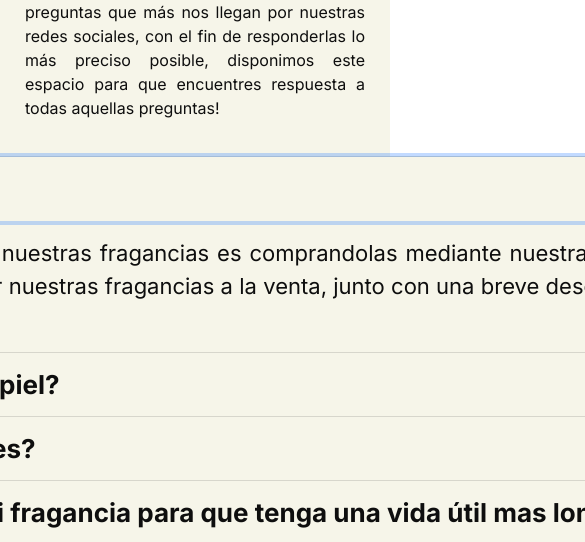
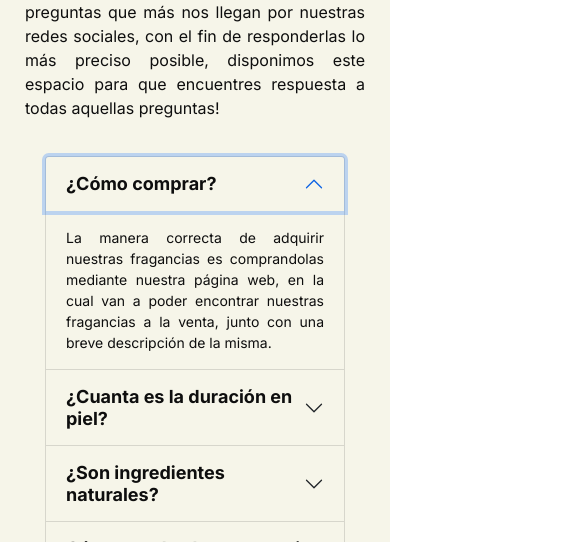
Before and after one commit to FrannOliva/BlueFragances, a website: page pages/preguntas-frecuentes.html in a window 390 px wide. Both pictures are taken after a click on the button "¿Cómo comprar?". Shown: the part 298-840 px from the top of the page, 585 px wide, since content can reach past the window. Drawn offline with nearby package versions, Linux system fonts and the light colour scheme; a web font is replaced by a local one.

Commit message:
Pequeños retoques

```diff
--- a/css/style.css
+++ b/css/style.css
@@ -310,6 +310,10 @@ main{
     font-size: 22px;
     font-weight: normal;
     text-align: justify;
+}
+
+.accordion-body ul li{
+    list-style: disc;
 }
 
 .accordion-collapse, .accordion-body, .accordion-button{
@@ -642,6 +646,58 @@ footer div ul li a:hover{
 
 
 /*!----MEDIA PREGUNTAS FRECUENTES----*/
+@media screen and (max-width:1180px){
+    .accordion-item{
+        width: 900px;
+    }
+}
 
+@media screen and (max-width:1000px){
+    .accordion-item{
+        width: 750px;
+    }
+
+    .accordion-body{
+        font-size: 18px;
+    }
+}
+
+@media screen and (max-width:800px){
+    .accordion-item{
+        width: 600px;
+    }
+
+    .accordion-body{
+        font-size: 16px;
+    }
+}
+
+@media screen and (max-width:630px){
+    .accordion-item{
+        width: 500px;
+    }
+
+    .accordion-body{
+        font-size: 15px;
+    }
+
+    .accordion-header button{
+    font-size: 22px;
+}
+}
+
+@media screen and (max-width:520px){
+    .accordion-item{
+        width: 300px;
+    }
+
+    .accordion-body{
+        font-size: 14px;
+    }
+
+    .accordion-header button{
+    font-size: 18px;
+}
+}
 
 /*!----MEDIA FRAGANCIAS----*/
--- a/scss/components/_main.scss
+++ b/scss/components/_main.scss
@@ -230,6 +230,11 @@ main{
                     text-align: justify;
                     background-color: #f6f5e9 !important;
                     color: #0e0e0e !important;
+                    ul{
+                        li{
+                            list-style: disc;
+                        }
+                    }
                 }
             }
         }
```
Also changed, not shown: css/estilos.css.
